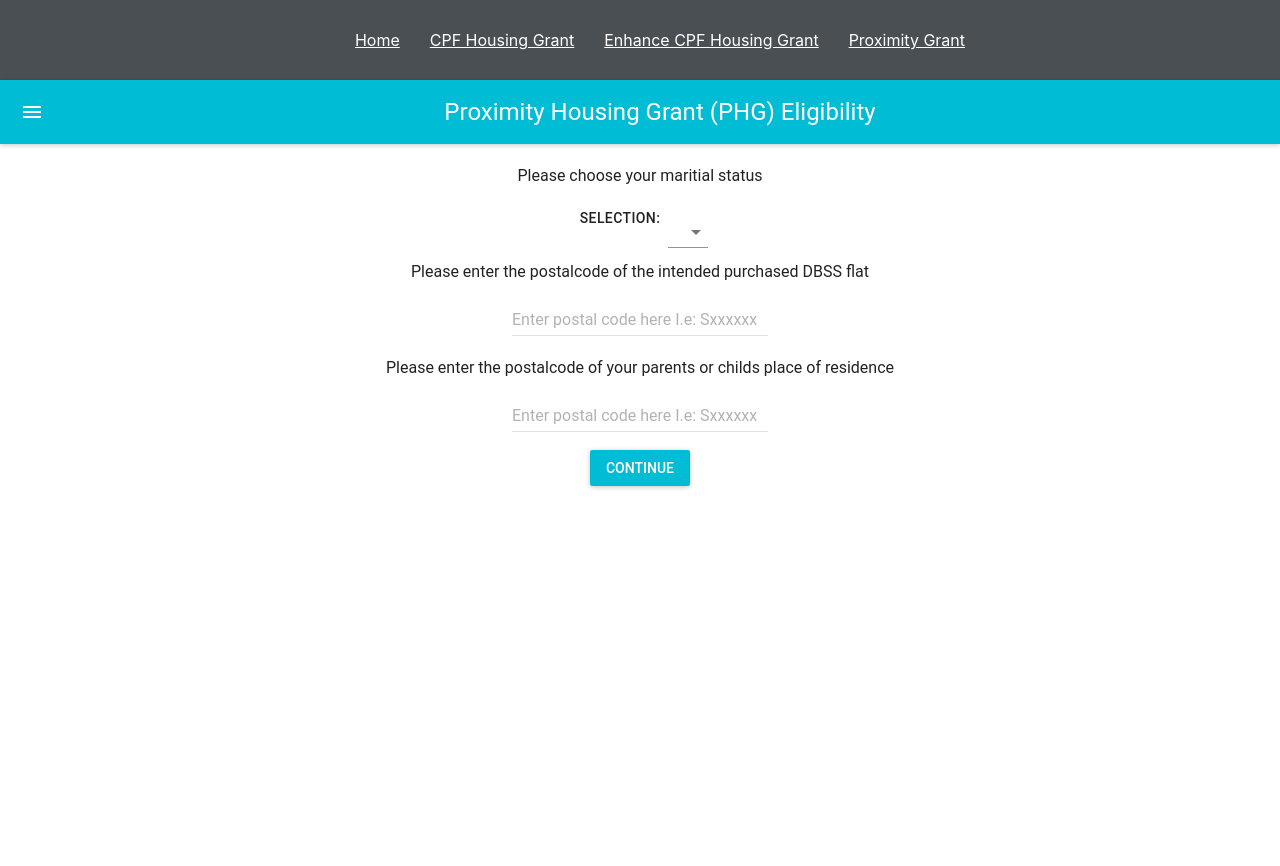
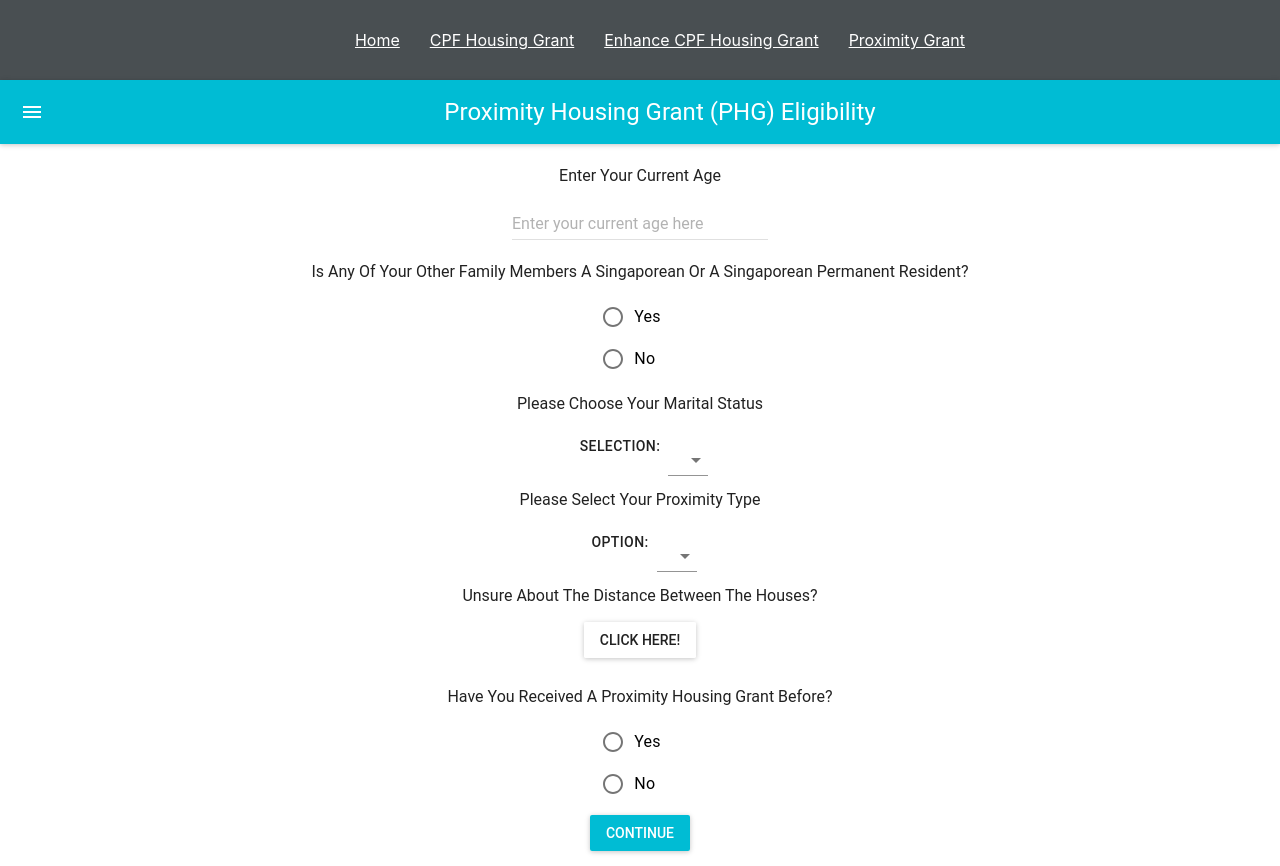
Before and after one commit to AzriRahmat-SDev/GrantApp, a React (Create React App) app: page /PGPersonalDetails in a window 1280 px wide. Before the commit the page ends 800 px from the top, so only its background shows below. Built offline with nearby package versions, Linux system fonts and the light colour scheme.

Commit message:
PGPersonal Details clean up

```diff
--- a/src/components/PGPersonalDetails.js
+++ b/src/components/PGPersonalDetails.js
@@ -4,11 +4,14 @@ import AppBar from 'material-ui/AppBar';
 import InputLabel from '@material-ui/core/InputLabel';
 import MenuItem from '@material-ui/core/MenuItem';
 import FormControl from '@material-ui/core/FormControl';
+import FormControlLabel from '@material-ui/core/FormControlLabel';
 import Select from '@material-ui/core/Select';
 import Button from '@material-ui/core/Button';
 import { List,ListItem } from 'material-ui/List';
 import RaisedButton from  'material-ui/RaisedButton';
 import TextField from 'material-ui/TextField';
+import Radio from '@material-ui/core/Radio';
+import RadioGroup from '@material-ui/core/RadioGroup';
 
 export class PGPersonalDetails extends Component {
 
@@ -28,45 +31,107 @@ back = e => {
                         <React.Fragment>
                             <AppBar title="Proximity Housing Grant (PHG) Eligibility"/>
                                 <List>
-                                    <ListItem primaryText="Please choose your maritial status"/>
+                                    {/* Start of Current age section */}
+                                    <ListItem primaryText="Enter Your Current Age"/>
+                                        <TextField
+                                            hintText = "Enter your current age here"
+                                            floatingLabelFixed='currentAge'
+                                            onChange={handleChange('currentAge')}
+                                            defaultValue={values.currentAge}
+                                        />
+                                    {/* End of current age section */}
+
+                                    {/* Start of citizenship section */}
+                                    <ListItem primaryText="Is Any Of Your Other Family Members A Singaporean Or A Singaporean Permanent Resident?"/>
+                                        <FormControl component="fieldset">
+                                                <RadioGroup aria-label="citizenship"
+                                                name="citizenship"
+                                                value={this.citizenship}
+                                                onChange={handleChange('citizenship')}
+                                                defaultValue={values.citizenship}>
+                                                <FormControlLabel value="Yes" control={<Radio />} label="Yes" />
+                                                <FormControlLabel value="No" control={<Radio />} label="No" />
+                                            </RadioGroup>
+                                        </FormControl>
+                                    {/* End of citizenship section */}
+
+                                    {/* Start of Marital status section */}
+                                    <ListItem primaryText="Please Choose Your Marital Status"/>
                                     <Button className={styles.button} onClick={this.handleOpen}>
                                         Selection:
                                     </Button>
                                     <FormControl className={styles.formControl}>
-                                        <InputLabel id="maritial-status"></InputLabel>
+                                        <InputLabel id="marital-status"></InputLabel>
                                         <Select
-                                        labelId="maritial-status-open-select-label"
-                                        id="maritial-status"
+                                        labelId="marital-status-open-select-label"
+                                        id="marital-status"
                                         open={this.props.open}
                                         onClose={this.handleClose}
                                         onOpen={this.handleOpen}
-                                        value={values.maritialStatus}
-                                        onChange={handleChange('maritialStatus')}
+                                        value={values.maritalStatus}
+                                        onChange={handleChange('maritalStatus')}
                                         >
                                         <br/>
                                         <MenuItem value="">
                                             <em>None</em>
                                         </MenuItem>
-                                        <MenuItem value="Single haha forever alone loser :,( ">Single</MenuItem>
-                                        <MenuItem value= "Happy wife happy life">Married</MenuItem>
-                                        <MenuItem value= "Got goal keeper doesnt mean still cannot score">Engaged</MenuItem>
-                                        <MenuItem value= "team devorce force">Divorced</MenuItem>
+                                        <MenuItem value="Single">Single (Single Orphan With Unmarried Siblings OR Child living with parents)</MenuItem>
+                                        <MenuItem value= "Family">Married (Married Couple OR Fiancé/Fiancée couple OR Widowed/Divorce with children under legal custody)</MenuItem>
                                         </Select>
                                     </FormControl>
-                                    <ListItem primaryText="Please enter the postalcode of the intended purchased DBSS flat"/>
-                                        <TextField
-                                            hintText = "Enter postal code here I.e: Sxxxxxx"
-                                            floatingLabelFixed='firstLocation'
-                                            onChange={handleChange('firstLocation')}
-                                            defaultValue={values.firstLocation}
+                                    {/* Start of Marital status section */}
+
+                                    {/* Start of Proximity type section */}
+                                    <ListItem primaryText="Please Select Your Proximity Type"/>
+                                        <Button className={styles.button} onClick={this.handleOpen}>
+                                            Option:
+                                        </Button>
+                                    <FormControl className={styles.formControl}>
+                                        <InputLabel id="proximityType"></InputLabel>
+                                        <Select
+                                            labelId="proximityType-open-select-label"
+                                            id="proximityType"
+                                            open={this.open}
+                                            onClose={this.handleClose}
+                                            onOpen={this.handleOpen}
+                                            value={values.proximityType}
+                                            onChange={handleChange('proximityType')}
+                                        >
+                                        <br/>
+                                        <MenuItem value="">
+                                            <em>None</em>
+                                        </MenuItem>
+                                        <MenuItem value= "Living with parent/children">You Wish To Live With Your Parents/Children</MenuItem>
+                                        <MenuItem value= "Within 4km from family">You Wish To Live Within 4km From Your Family Members</MenuItem>
+                                        <MenuItem value= "None of the above">None Of The Above</MenuItem>
+                                        </Select>
+                                    </FormControl>
+                                    {/* End of Proximity type subsidy section */}
+
+                                    {/* Start of Unsure link */}
+                                    <ListItem primaryText="Unsure About The Distance Between The Houses?"/>
+                                            <RaisedButton
+                                                label="CLICK HERE!"
+                                                variant="outline"
+                                                style={styles.button}
+                                                href="https://services2.hdb.gov.sg/webapp/BB292KM/BB292KM_ENQ"
+                                                target="_blank"
                                             />
-                                    <ListItem primaryText="Please enter the postalcode of your parents or childs place of residence"/>
-                                        <TextField
-                                            hintText = "Enter postal code here I.e: Sxxxxxx"
-                                            floatingLabelFixed='secondLocation'
-                                            onChange={handleChange('secondLocation')}
-                                            defaultValue={values.secondLocation}
-                                        />
+                                    {/* End of Unsure link */}
+
+                                    {/* Start of First timers section */}
+                                    <ListItem primaryText="Have You Received A Proximity Housing Grant Before?"/>
+                                        <FormControl component="fieldset">
+                                                <RadioGroup aria-label="houseHoldStatus"
+                                                name="houseHoldStatus"
+                                                value={this.houseHoldStatus}
+                                                onChange={handleChange('houseHoldStatus')}
+                                                defaultValue={values.houseHoldStatus}>
+                                                <FormControlLabel value="Yes" control={<Radio />} label="Yes" />
+                                                <FormControlLabel value="No" control={<Radio />} label="No" />
+                                            </RadioGroup>
+                                        </FormControl>
+                                    {/* End of First timers section */}
                                     </List>
                                     <RaisedButton
                                         label="Continue"
@@ -83,7 +148,8 @@ const styles = {
     button: {
         margin: 15,
         marginTop: 2,
-        primary: true
+        primary: true,
+        size:"small"
     },
     formControl: {
         margin: 1,
--- a/src/components/UserFormPG.js
+++ b/src/components/UserFormPG.js
@@ -8,9 +8,11 @@ export class UserFormPG extends Component {
 
     state={
         step: 1,
-        maritialStatus: null,
-        firstLocation: null,
-        secondLocation: null,
+        currentAge:null,
+        citizenship:null,
+        houseHoldStatus:null,
+        maritalStatus: null,
+        proximityType: null,
         grantMonies: '$1,000,000',
         otherQualifiedGrants: 'Proximity Grant Scheme',
         open:false,
@@ -34,9 +36,15 @@ export class UserFormPG extends Component {
         const { step } = this.state;
         this.setState({
             step: step/step,
-            maritialStatus: null,
-            firstLocation: null,
-            secondLocation: null,
+            currentAge:null,
+            citizenship:null,
+            houseHoldStatus:null,
+            maritalStatus: null,
+            proximityType: null,
+            grantMonies: '$1,000,000',
+            otherQualifiedGrants: 'Proximity Grant Scheme',
+            open:false,
+            setOpen:false,
         })
     }
 
@@ -54,8 +62,8 @@ export class UserFormPG extends Component {
 
     render() {
         const { step } = this.state;
-        const { maritialStatus,firstLocation,secondLocation,grantMonies,otherQualifiedGrants } = this.state;
-        const values = { maritialStatus,firstLocation,secondLocation,grantMonies,otherQualifiedGrants };
+        const { maritalStatus,currentAge,citizenship,houseHoldStatus,firstLocation,secondLocation,proximityType,grantMonies,otherQualifiedGrants } = this.state;
+        const values = { maritalStatus,currentAge,citizenship,houseHoldStatus,firstLocation,secondLocation,proximityType,grantMonies,otherQualifiedGrants };
 
         switch(step){
             default:
```
Lines whose indentation alone changed are shown as unchanged.
